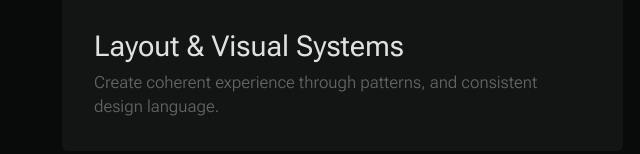
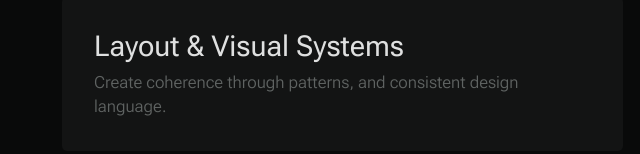
Before and after one commit to krunalpalande/krunalp.github.io, a plain HTML site: page index.html in a window 1280 px wide. Both pictures are taken after a click on the tab "Visual Design". Shown: the part 2992-3146 px from the top of the page, 600-1240 px from the left. Drawn offline with nearby package versions, Linux system fonts and the light colour scheme; a web font is replaced by a local one.

Commit message:
Update index.html

```diff
--- a/index.html
+++ b/index.html
@@ -386,7 +386,7 @@
                                     <div class="menu-list__item-desc">
                                         <h4>Layout & Visual Systems</h4>
                                         <p>
-                                        Create coherent experience through patterns, and consistent design language.
+                                        Create coherence through patterns, and consistent design language.
                                         </p>
                                     </div>
                                     </li>
```
